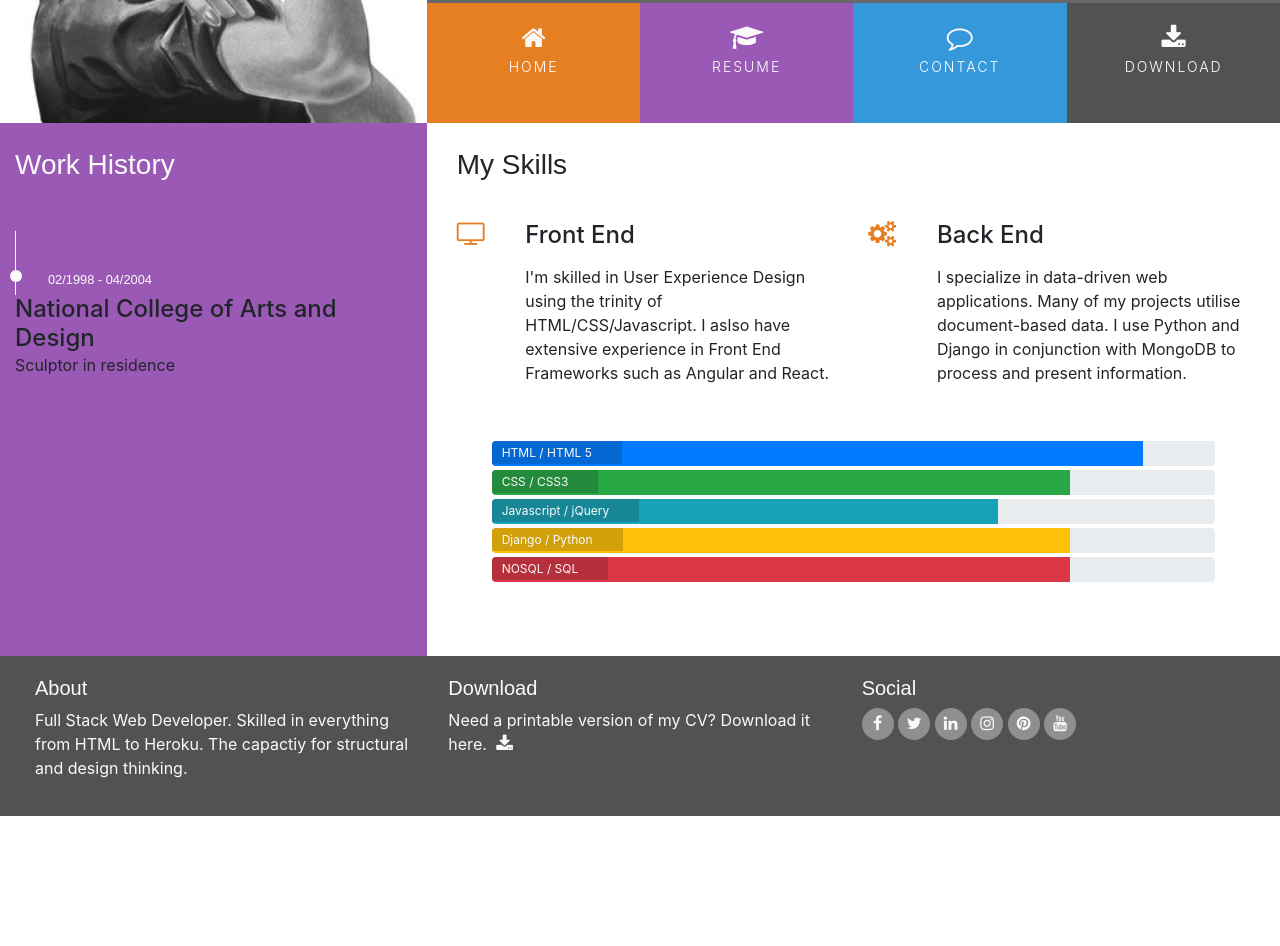
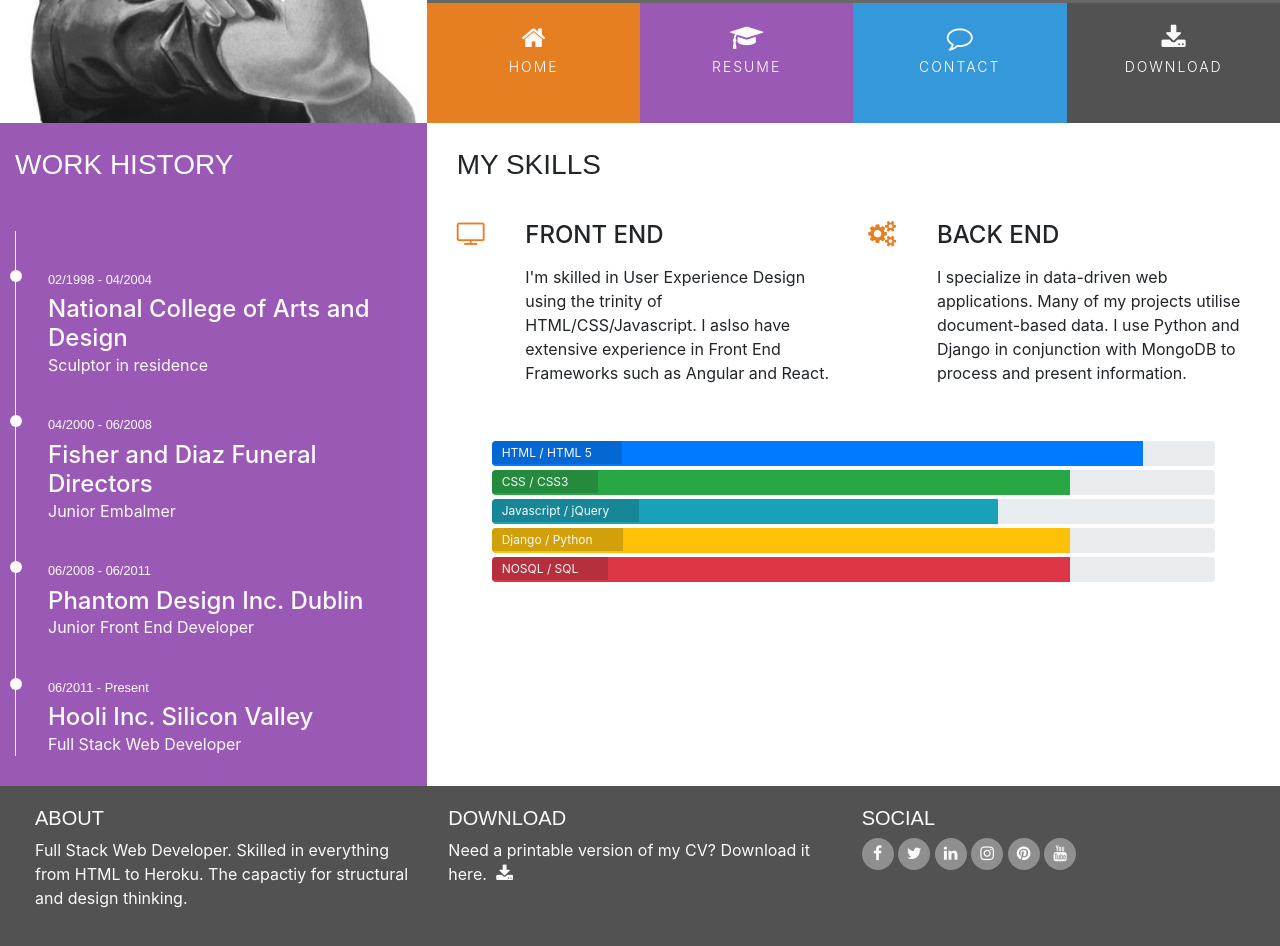
Before and after one commit to Felix-Voyle/Resume-mini, a plain HTML site: page resume.html in a window 1280 px wide. Shown: the part 246-1192 px from the top of the page. Before the commit the page ends 1062 px from the top, so only its background shows below. Drawn offline with nearby package versions, Linux system fonts and the light colour scheme.

Commit message:
timeline added

```diff
--- a/assets/css/style.css
+++ b/assets/css/style.css
@@ -38,7 +38,7 @@ h1,h2,h3,h4 {
     margin: 0;
 }
 
-uppercase {
+.uppercase {
     text-transform: uppercase;
 }
 
@@ -324,3 +324,7 @@ footer {
     content: '';
     background: #fafafa;
 }
+
+.history-items {
+    margin-bottom: 30px;
+}
--- a/resume.html
+++ b/resume.html
@@ -55,9 +55,24 @@
                             </h3>
                         </div>
                     </div>
-                <div class="timeline-item" data-dates="02/1998 - 04/2004"></div>
+                <div class="history-items">
+                    <div class="timeline-item" data-dates="02/1998 - 04/2004">
                         <h4>National College of Arts and Design</h4>
                         <p>Sculptor in residence</p>
+                    </div>
+                    <div class="timeline-item" data-dates="04/2000 - 06/2008">
+                        <h4>Fisher and Diaz Funeral Directors</h4>
+                        <p>Junior Embalmer</p>
+                    </div>
+                    <div class="timeline-item" data-dates="06/2008 - 06/2011">
+                        <h4>Phantom Design Inc. Dublin</h4>
+                        <p>Junior Front End Developer</p>
+                    </div>
+                    <div class="timeline-item" data-dates="06/2011 - Present">
+                        <h4>Hooli Inc. Silicon Valley</h4>
+                        <p>Full Stack Web Developer</p>
+                    </div>
+                </div>
             </div>
             <div class="col-md-8 bg-color-three-reasons section-column">
                 <div class="row">
@@ -130,6 +145,7 @@
             </div>
         </div>
 
+
     </section>
 
     </section>
```
Also changed, not shown: index.html (+1 -1 lines). Lines whose indentation alone changed are shown as unchanged.
